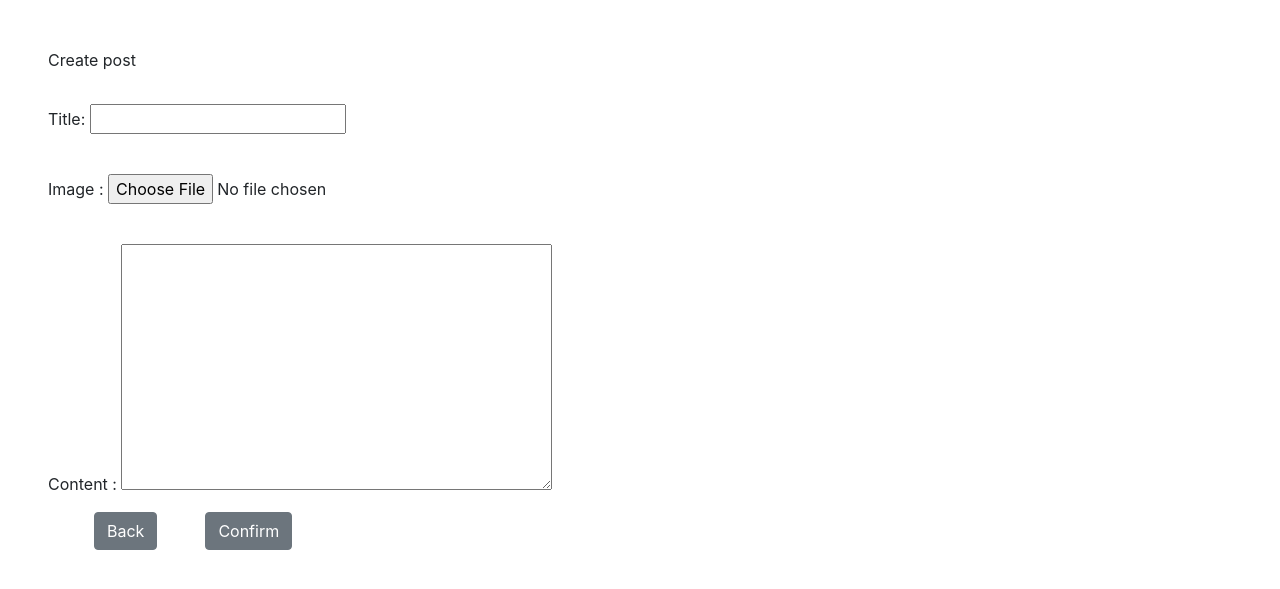
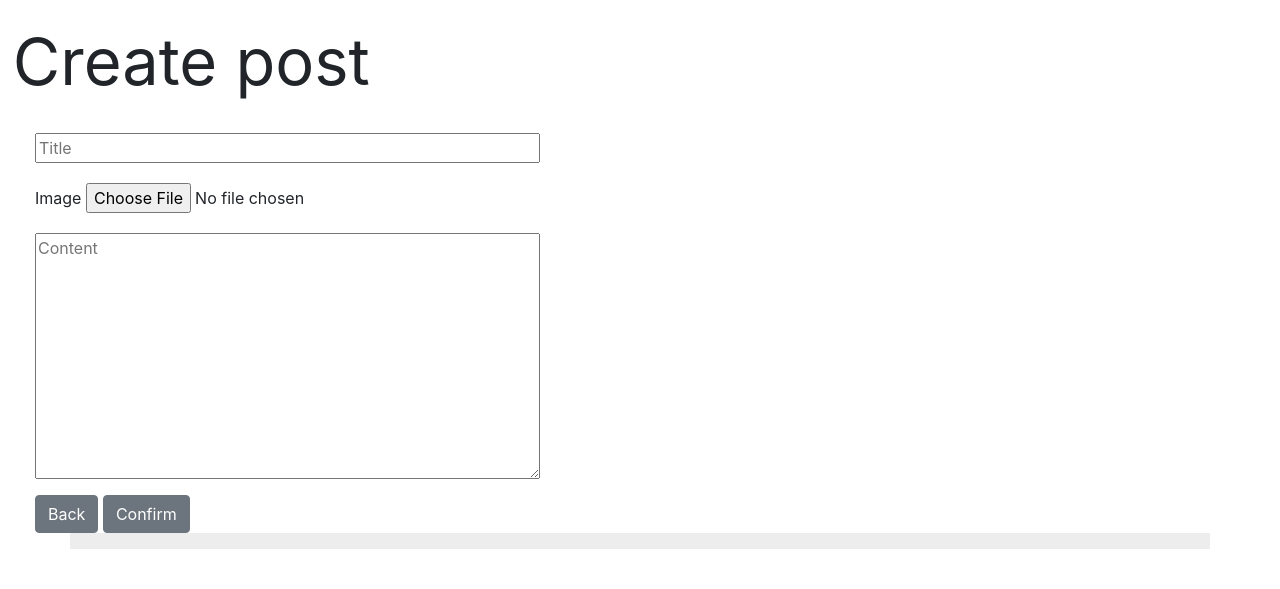
Before and after one commit to dSender/another_site, a Django app: page /post-create/ in a window 1280 px wide. Shown: the top 589 px of the page. Run offline with Django 3.2, Linux system fonts and the light colour scheme; some libraries are stand-ins or nearby versions.

Commit message:
form post

```diff
--- /dev/null
+++ b/main/static/postform.css
@@ -0,0 +1,21 @@
+.whaform{
+	margin-top: 1%;
+	margin-left: 1%;
+	margin-bottom: 1%;
+	font-size: 65px;
+}
+
+.field{
+	padding-top: 10px;
+	padding-bottom: 10px;
+}
+form{
+	margin-left: 50px;
+	width: 505px;
+}
+.cont{
+	background-color: #ededed;
+}
+h1,h2,h3,h4,h5{
+	display: inline;
+}
--- /dev/null
+++ b/main/static/postform.js
@@ -0,0 +1,22 @@
+var content_of_post = document.getElementById('id_content');
+content_of_post.placeholder = 'Content'
+var textLocation = document.getElementById('content-text-area');
+var f_content = function(){
+
+	var content_text_value = content_of_post.value;
+		textLocation.innerHTML = content_text_value;
+}
+
+var title_of_post = document.getElementById('id_title');
+title_of_post.style = 'width: 505px;';
+content_of_post.style = 'width: 505px;';
+title_of_post.placeholder = 'Title';
+f_content();
+
+var btn_back = document.getElementsByClassName('back');
+
+btn_back[0].onclick = function(){
+	location.replace("/");
+}
+
+content_of_post.addEventListener('keyup', f_content);
--- a/main/templates/postform.html
+++ b/main/templates/postform.html
@@ -8,28 +8,41 @@
 	<script src="https://code.jquery.com/jquery-3.4.1.slim.min.js" integrity="sha384-J6qa4849blE2+poT4WnyKhv5vZF5SrPo0iEjwBvKU7imGFAV0wwj1yYfoRSJoZ+n" crossorigin="anonymous"></script>
 	<script src="https://cdn.jsdelivr.net/npm/popper.js@1.16.0/dist/umd/popper.min.js" integrity="sha384-Q6E9RHvbIyZFJoft+2mJbHaEWldlvI9IOYy5n3zV9zzTtmI3UksdQRVvoxMfooAo" crossorigin="anonymous"></script>
 	<script src="https://stackpath.bootstrapcdn.com/bootstrap/4.4.1/js/bootstrap.min.js" integrity="sha384-wfSDF2E50Y2D1uUdj0O3uMBJnjuUD4Ih7YwaYd1iqfktj0Uod8GCExl3Og8ifwB6" crossorigin="anonymous"></script>
-	<link rel="stylesheet" href="{% static "main.css"%}">
+	<link rel="stylesheet" href="{% static "postform.css"%}">
 </head>
 <body>
-	<div class='form_vatar pl-5 col- pt-5'>
+	<div class='whaform'>
 		Create post
-		<form method="POST" enctype="multipart/form-data" class='pt-2 w-100'>
-			{%csrf_token%}
-			<p class='pt-4'>Title: {{form.title}}</p>
-			<p class='pt-4'>Image : {{form.img}}</p>
-			<p class='pt-4'>Content : {{form.content}}</p>
-			{%if error%}
-			<p class='alert alert-warning'>{{error}}</p>
-			{%endif%}
-			<div class='container'>
-				<div class='btns row'>
-					<form action='/' class='pb-5 col-'>
-						<input class='btn btn-secondary' type='submit' value='Back'>
-					</form>
-					<input class='btn col- btn-secondary ml-5' type='submit' value='Confirm'>
+	</div>
+	<div class='row'>
+		<div class='col-'>
+			<form method="POST" enctype="multipart/form-data" class='col-'>
+				{%csrf_token%}
+				<div class='field w-100'>
+					{{form.title}}
 				</div>
+				<div class='field'>
+					Image
+					{{form.img}}
+				</div>
+				<div class='field'>
+					{{form.content}}
+				</div>
+				{%if error%}
+				<p class='alert alert-warning'>{{error}}</p>
+				{%endif%}
+				<button class='btn back btn-secondary'>Back</button>
+				<button type='submit' class='btn btn-secondary'>Confirm</button>
+			</form>
+		</div>
+		<div class='cont col- container'>
+			<div class='cont'>
+				<p id='content-text-area'>
+
+				</p>
 			</div>
-		</form>
+		</div>
 	</div>
+	<script type="text/javascript" src="{%static "postform.js"%}"></script>
 </body>
 </html>
```
Also changed, not shown: db.sqlite3, media/None/174320.jpg (added).
